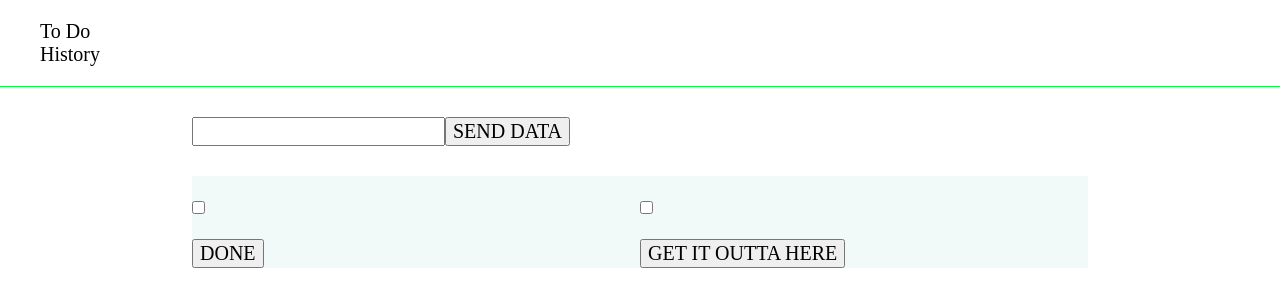
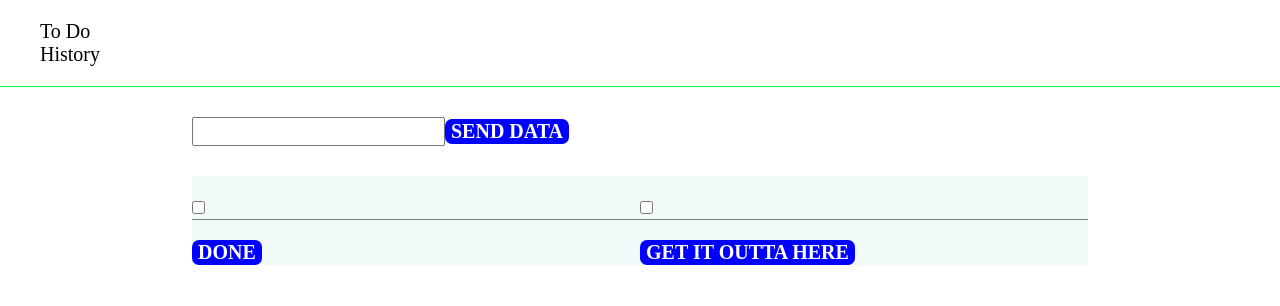
Before and after one commit to iQuixotic/todos_SERN, a React (Create React App) app in the folder client/: page / in a window 1280 px wide. Shown: the top 306 px of the page. Built offline with nearby package versions, Linux system fonts and the light colour scheme; no server answers.

Commit message:
added borders

```diff
--- a/client/src/master/base.css
+++ b/client/src/master/base.css
@@ -9,3 +9,16 @@ li {
 a {
   text-decoration: none;
 }
+
+p {
+  border-bottom: 1px solid gray;
+  margin: none;
+}
+
+button {
+  color: white;
+  background-color: blue;
+  border: none;
+  border-radius: 7px;
+  font-weight: bold;
+}
```
